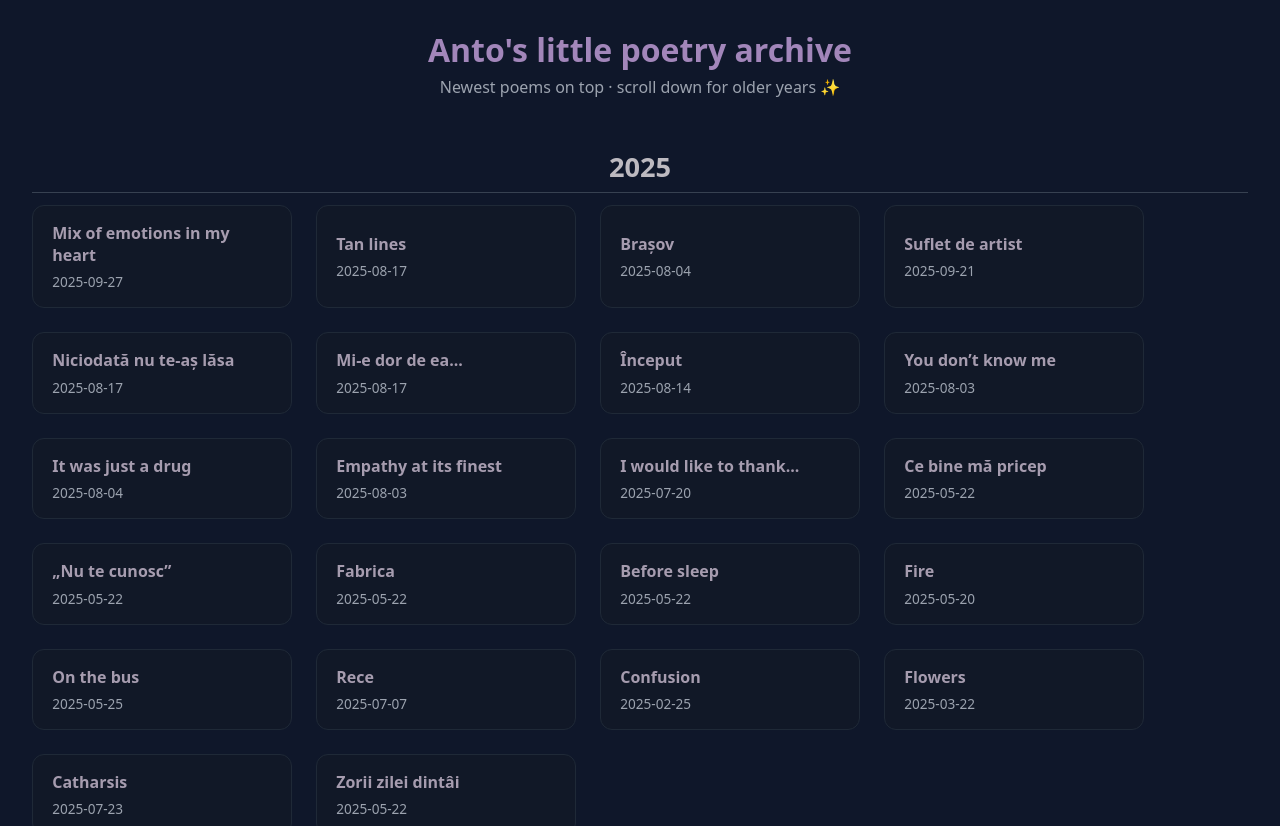
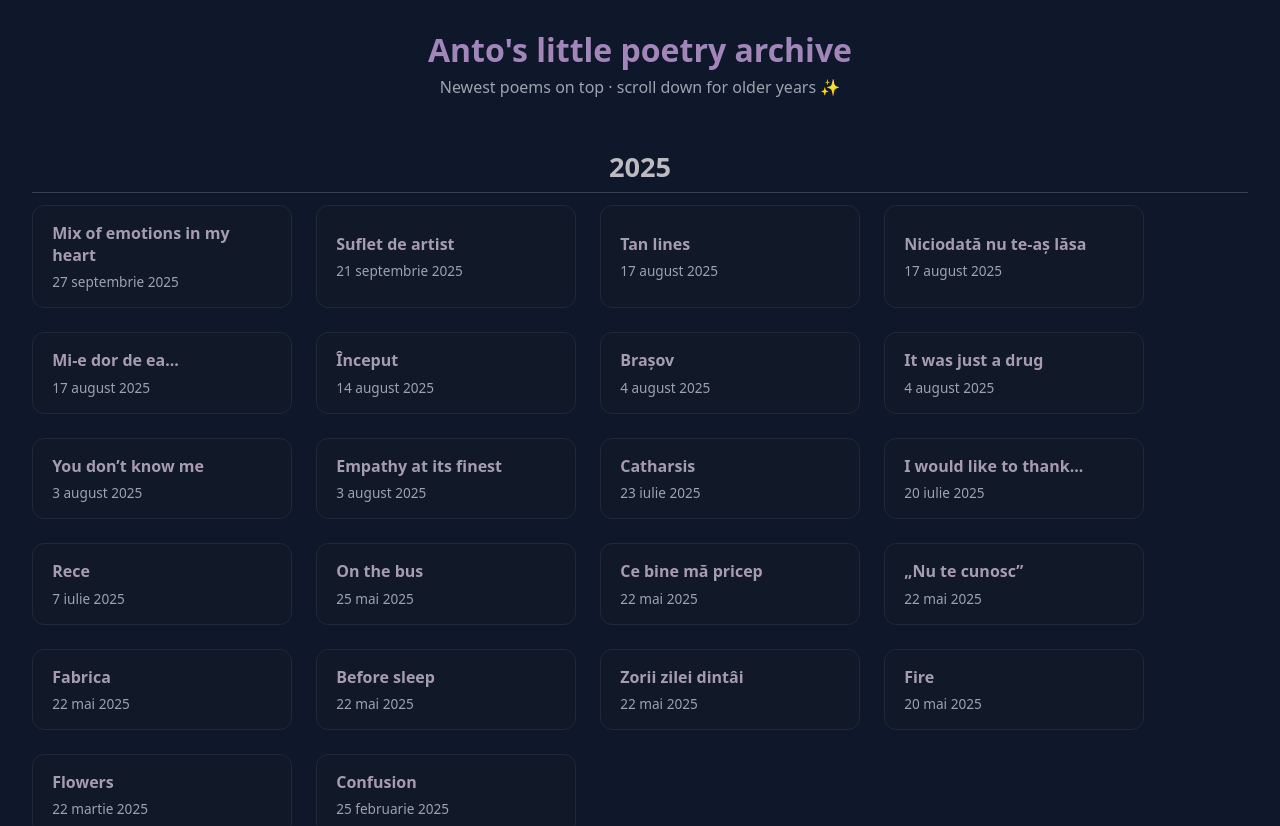
Before and after one commit to antoniastanila/Poems-Project, a React (Vite) app: page / in a window 1280 px wide. Shown: the top 826 px of the page. Built offline with nearby package versions, Linux system fonts and the light colour scheme.

Commit message:
finished

```diff
--- a/src/App.jsx
+++ b/src/App.jsx
@@ -1,4 +1,3 @@
-// src/App.jsx
 import "./App.css";
 import poems from "./poems";
 import { useState } from "react";
@@ -9,16 +8,31 @@ const poemsByYear = poems.reduce((acc, poem) => {
   return acc;
 }, {});
 
+// sortăm poeziile din fiecare an, cele mai noi primele
+Object.keys(poemsByYear).forEach((year) => {
+  poemsByYear[year].sort(
+    (a, b) => new Date(b.date) - new Date(a.date)
+  );
+});
+
 const years = Object.keys(poemsByYear)
   .map(Number)
-  .sort((a, b) => b - a);
+  .sort((a, b) => b - a); // cei mai noi ani sus
+
+const formatDate = (dateString) => {
+  const date = new Date(dateString);
+  return date.toLocaleDateString("ro-RO", {
+    day: "numeric",
+    month: "long",
+    year: "numeric",
+  });
+};
 
 function App() {
   const [selectedPoem, setSelectedPoem] = useState(null);
 
   return (
     <div className="app">
-      {/* 🔹 TOATĂ pagina e în app-inner */}
       <div className="app-inner">
         <header className="app-header">
           <h1>Anto's little poetry archive</h1>
@@ -37,7 +51,7 @@ function App() {
                     onClick={() => setSelectedPoem(poem)}
                   >
                     <h3>{poem.title}</h3>
-                    <p className="poem-date">{poem.date}</p>
+                    <p className="poem-date">{formatDate(poem.date)}</p>
                   </button>
                 ))}
               </div>
@@ -46,7 +60,6 @@ function App() {
         </main>
       </div>
 
-      {/* Modalul îl lăsăm separat ca să poată acoperi toată fereastra */}
       {selectedPoem && (
         <div
           className="modal-backdrop"
@@ -63,7 +76,7 @@ function App() {
               ×
             </button>
             <h2>{selectedPoem.title}</h2>
-            <p className="modal-date">{selectedPoem.date}</p>
+            <p className="modal-date">{formatDate(selectedPoem.date)}</p>
             <pre className="poem-text">{selectedPoem.content}</pre>
           </div>
         </div>
```
